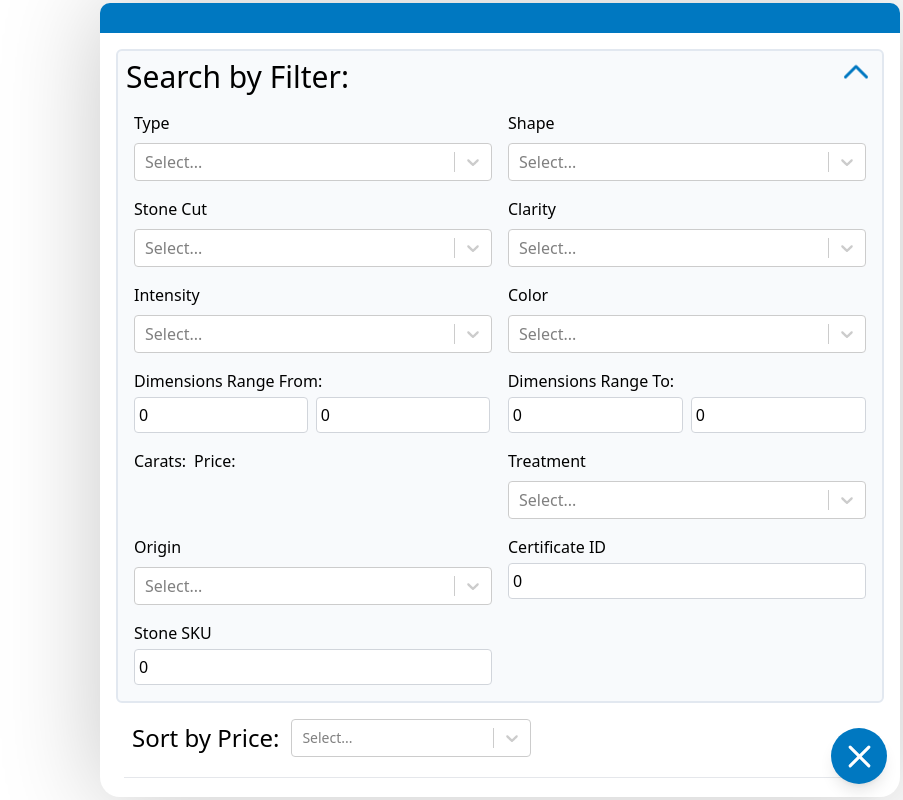
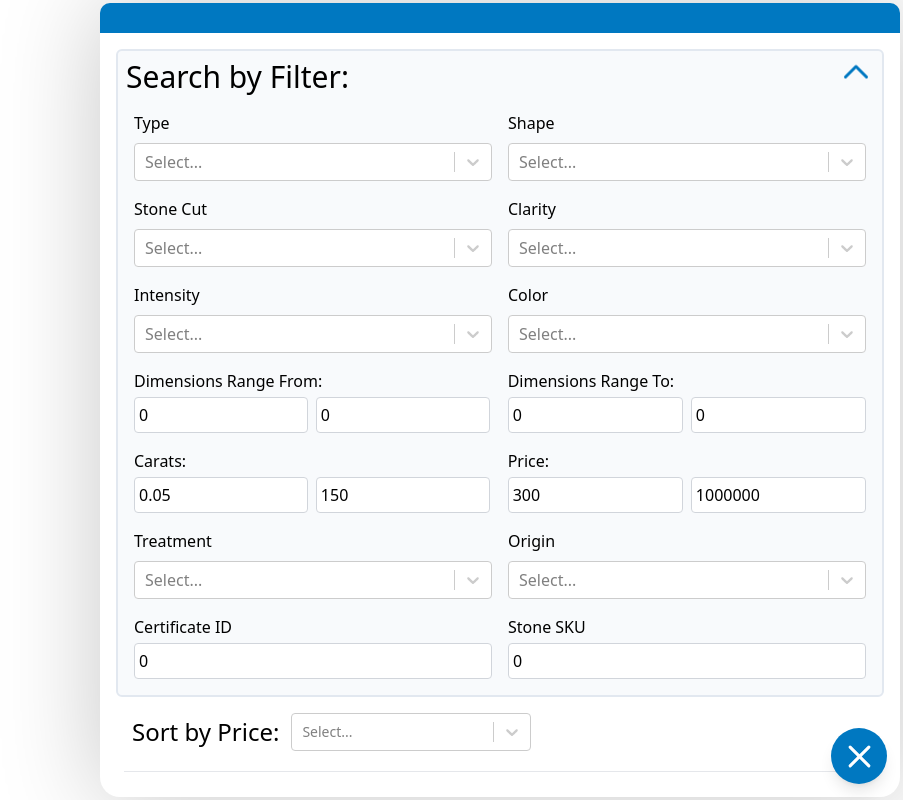
Before and after one commit to noobdev47/widget-prototype, a React app: page / in a window 1280 px wide. Both pictures are taken after a click on the link 1236 px from the left and 756 px from the top of the page. Shown: the whole page, without its empty margins (377-1280 px from the left). Built offline with nearby package versions, Linux system fonts and the light colour scheme.

Commit message:
carats and price input fields added

```diff
--- a/src/components/filter/Filter.jsx
+++ b/src/components/filter/Filter.jsx
@@ -144,15 +144,48 @@ const Filter = ({ hideFilter, setHideFilter }) => {
 					</div>
 				</div>
 
-				<div className='p-1 flex flex-row items-stretch'>
-					<div className='flex p-1 items-stretch flex-col w-100'>
-						<h3 className='m-0 font-sans text-base'>Carats:</h3>
-						<div className='flex mt-1 flex-row'></div>
+				<div className='p-1 flex flex-row justify-between'>
+					<div className='flex p-1 items-stretch flex-col'>
+						<p className='m-0 font-sans text-base'>Carats:</p>
+						<div className='flex mt-1 flex-row'>
+							<input
+								type='number'
+								name='weight_from'
+								onChange={handleOnChange}
+								value={filter.weight_from}
+								className='rounded py-0 h-9 px-1 border-gray-300 mr-2 w-3/4'
+							/>
+							<input
+								type='number'
+								name='weight_to'
+								placeholder='Width'
+								value={filter.weight_to}
+								onChange={handleOnChange}
+								className='rounded py-0 h-9 px-1 border-gray-300 w-3/4'
+								style={{ marginRight: '10px' }}
+							/>
+						</div>
 					</div>
-
-					<div className='flex p-1 items-stretch flex-col w-100'>
-						<h3 className='m-0 font-sans text-base'>Price:</h3>
-						<div className='flex mt-1 flex-row'></div>
+					<div className='flex p-1 items-stretch flex-col'>
+						<p className='m-0 font-sans text-base'>Price:</p>
+						<div className='flex mt-1 flex-row'>
+							<input
+								type='number'
+								name='price_from'
+								placeholder='Length'
+								value={filter.price_from}
+								onChange={handleOnChange}
+								className='rounded py-0 h-9 px-1 border-gray-300 mr-2 w-3/4'
+							/>
+							<input
+								type='number'
+								name='price_to'
+								placeholder='Width'
+								value={filter.price_to}
+								onChange={handleOnChange}
+								className='rounded py-0 h-9 px-1 border-gray-300 w-3/4'
+							/>
+						</div>
 					</div>
 				</div>
 
```
